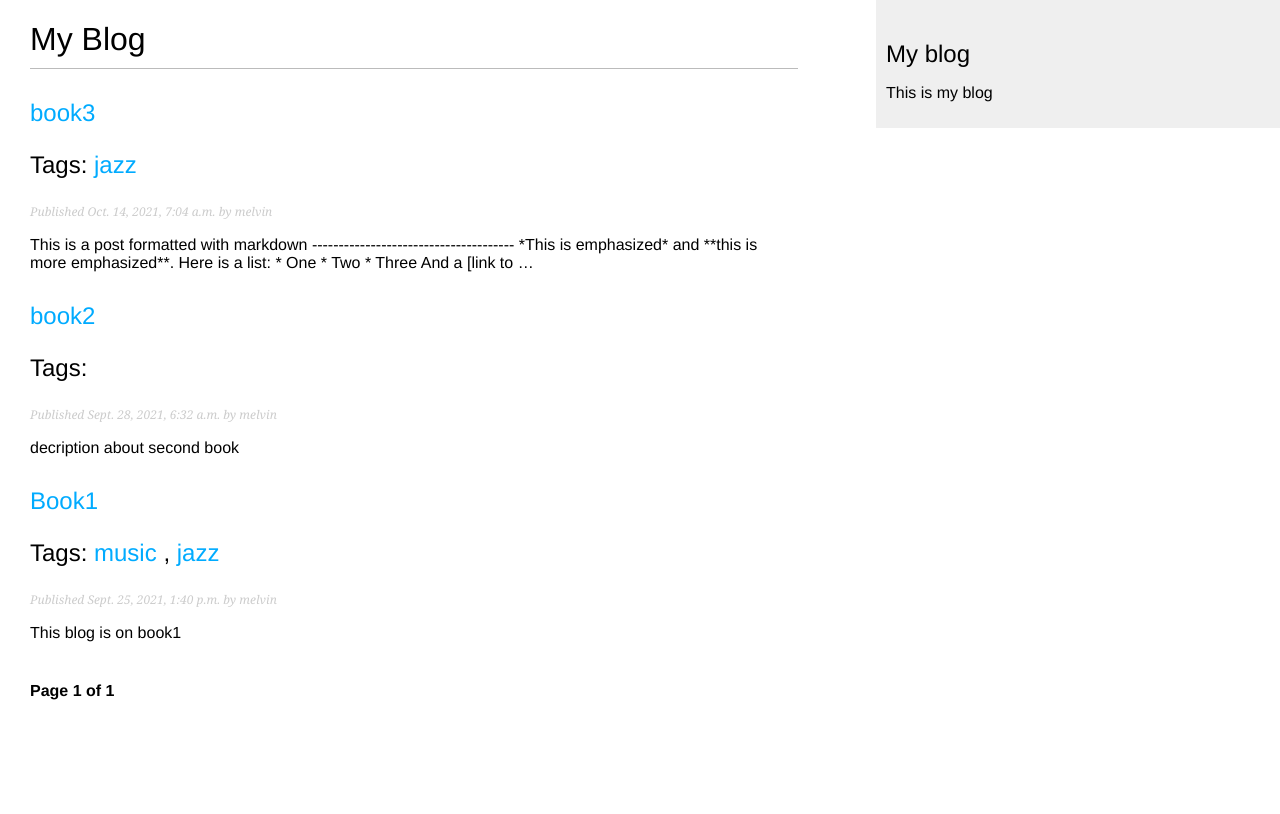
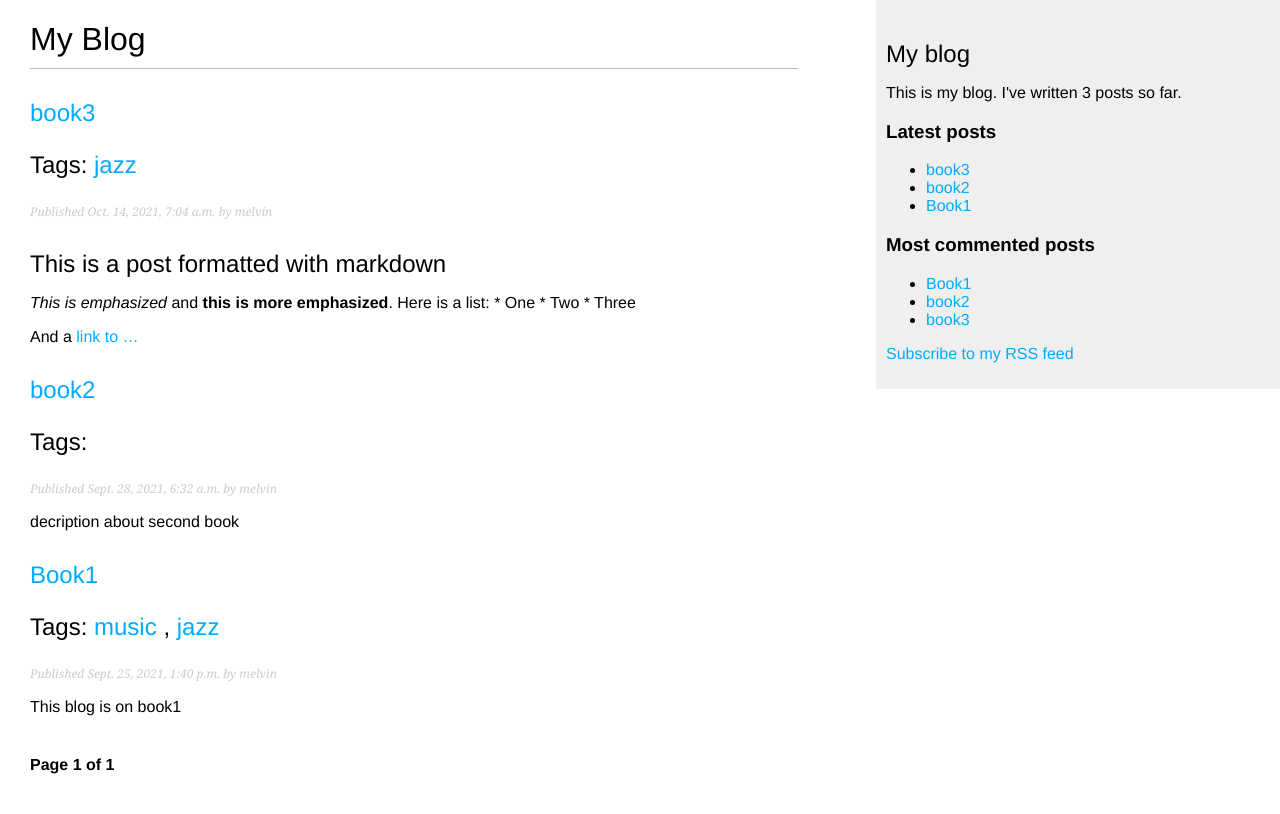
Before and after one commit to melvin-shaju/mysite_django, a Django app: page /blog/ in a window 1280 px wide. Before the commit the page ends 700 px from the top, so only its background shows below. Run offline with Django 3.2, Linux system fonts and the light colour scheme; data comes from the database, SQL or seed files in the repository; both versions use the stored data as it was after the commit; parts of the project's set-up code (start-up, migrations or seed data) failed here and were passed over.

Commit message:
custom templates tags, filters and sitemap

```diff
--- a/blog/templates/blog/base.html
+++ b/blog/templates/blog/base.html
@@ -1,3 +1,4 @@
+{% load blog_tags %}
 {% load static %}
 <!DOCTYPE html>
 <html>
@@ -12,7 +13,21 @@
         </div>
         <div id="sidebar">
             <h2>My blog</h2>
-            <p>This is my blog</p>
+            <p>This is my blog. I've written {% total_posts %} posts so far.</p>
+            <h3>Latest posts</h3>
+            {% show_latest_posts 3 %}
+            <h3>Most commented posts</h3>
+            {% get_most_commented_posts as most_commented_posts %}
+            <ul>
+                {% for post in most_commented_posts %}
+                <li>
+                    <a href="{{ post.get_absolute_url }}">{{ post.title }}</a>
+                </li>
+                {% endfor %}
+            </ul>
+            <p>
+                <a href="{% url "blog:post_feed" %}">Subscribe to my RSS feed</a>
+            </p>
         </div>
     </body>
 </html>
--- a/blog/templates/blog/post/detail.html
+++ b/blog/templates/blog/post/detail.html
@@ -1,4 +1,6 @@
 {% extends "blog/base.html" %}
+{% load blog_tags %}
+
 
 {% block title %} {{ post.title }} {% endblock %}
 
@@ -9,7 +11,7 @@
         Published {{ post.publish }} by {{ post.author }}
 
     </p>
-    {{ post.body|linebreaks }}
+    {{ post.body|markdown }}
     <p>
         <a href="{% url "blog:post_share" post.id %}">
             Share this post
--- /dev/null
+++ b/blog/templates/blog/post/latest_posts.html
@@ -0,0 +1,7 @@
+<ul>
+    {% for post in latest_posts %}
+        <li>
+            <a href="{{ post.get_absolute_url }}">{{ post.title }}</a>
+        </li>
+    {% endfor %}
+</ul>
--- a/blog/templates/blog/post/list.html
+++ b/blog/templates/blog/post/list.html
@@ -1,4 +1,6 @@
 {% extends "blog/base.html" %}
+{% load blog_tags %}
+
 
 {% block title %}My Blog{% endblock %}
 
@@ -25,7 +27,7 @@
     <p class="date">
       Published {{ post.publish }} by {{ post.author }}
     </p>
-    {{ post.body|truncatewords:30|linebreaks }}
+    {{ post.body|markdown|truncatewords_html:30 }}
   {% endfor %}
   {% include "pagination.html" with page=posts %}
 {% endblock %}
--- /dev/null
+++ b/blog/templatetags/blog_tags.py
@@ -0,0 +1,26 @@
+from django import template
+from ..models import Post
+from django.db.models import Count
+from django.utils.safestring import mark_safe
+import markdown
+
+register = template.Library()
+
+@register.simple_tag
+def total_posts():
+    return Post.published.count()
+
+
+@register.inclusion_tag('blog/post/latest_posts.html')
+def show_latest_posts(count=5):
+    latest_posts = Post.published.order_by('-publish')[:count]
+    return {'latest_posts': latest_posts}
+
+
+@register.simple_tag
+def get_most_commented_posts(count=5):
+    return Post.published.annotate(total_comments=Count('comments')).order_by('-total_comments')[:count]
+
+@register.filter(name='markdown')
+def markdown_format(text):
+    return mark_safe(markdown.markdown(text))
--- a/blog/urls.py
+++ b/blog/urls.py
@@ -1,5 +1,6 @@
 from django.urls import path
 from .import views
+from .feeds import LatestPostsFeed
 
 app_name = 'blog'
 
@@ -8,5 +9,6 @@ urlpatterns = [
     path('tag/<slug:tag_slug>/',views.post_list, name='post_list_by_tag'),
     #path('',views.PostListView.as_view(), name='post_list'),
     path('<int:year>/<int:month>/<int:day>/<slug:post>', views.post_detail, name='post_detail'),
-    path('<int:post_id>/share', views.post_share, name='post_share')
+    path('<int:post_id>/share', views.post_share, name='post_share'),
+    path('feed/', LatestPostsFeed(), name='post_feed')
 ]
--- a/mysite/settings.py
+++ b/mysite/settings.py
@@ -27,7 +27,7 @@ DEBUG = True
 
 ALLOWED_HOSTS = []
 
-
+SITE_ID = 1
 # Application definition
 
 INSTALLED_APPS = [
@@ -39,6 +39,8 @@ INSTALLED_APPS = [
     'django.contrib.staticfiles',
     'blog.apps.BlogConfig',
     'taggit',
+    'django.contrib.sites',
+    'django.contrib.sitemaps',
 ]
 
 MIDDLEWARE = [
--- a/mysite/urls.py
+++ b/mysite/urls.py
@@ -15,8 +15,16 @@ Including another URLconf
 """
 from django.contrib import admin
 from django.urls import path, include
+from django.contrib.sitemaps.views import sitemap
+from blog.sitemaps import PostSitemap
+
+sitemaps = {
+    'posts': PostSitemap
+}
+
 
 urlpatterns = [
     path('admin/', admin.site.urls),
-    path('blog/', include('blog.urls', namespace='blog'))
+    path('blog/', include('blog.urls', namespace='blog')),
+    path('sitemap.xml', sitemap, {'sitemaps': sitemaps}, name='django.contrib.sitemaps.views.sitemap')
 ]
```
Also changed, not shown: blog/feeds.py (added, +19 -0 lines), blog/sitemaps.py (added, +13 -0 lines), blog/templatetags/__init__.py (added), db.sqlite3.
